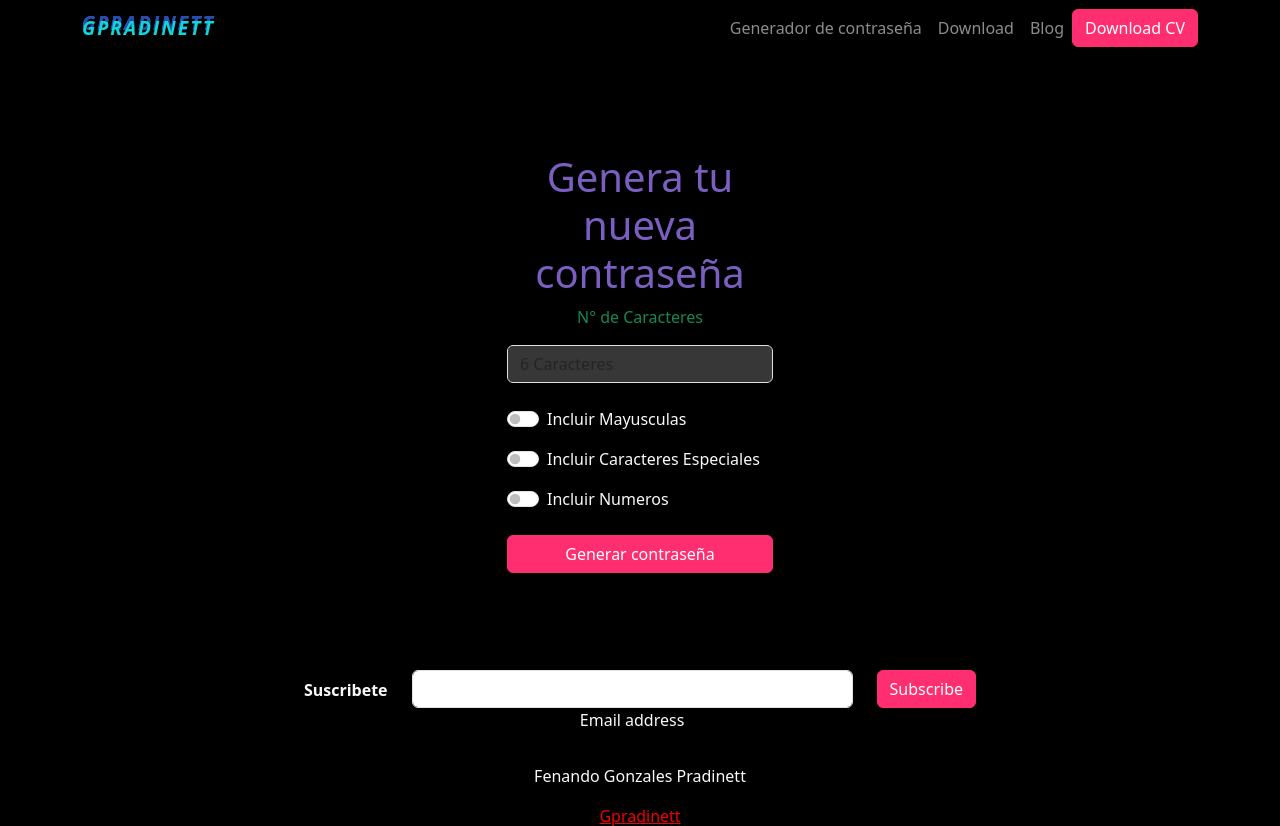
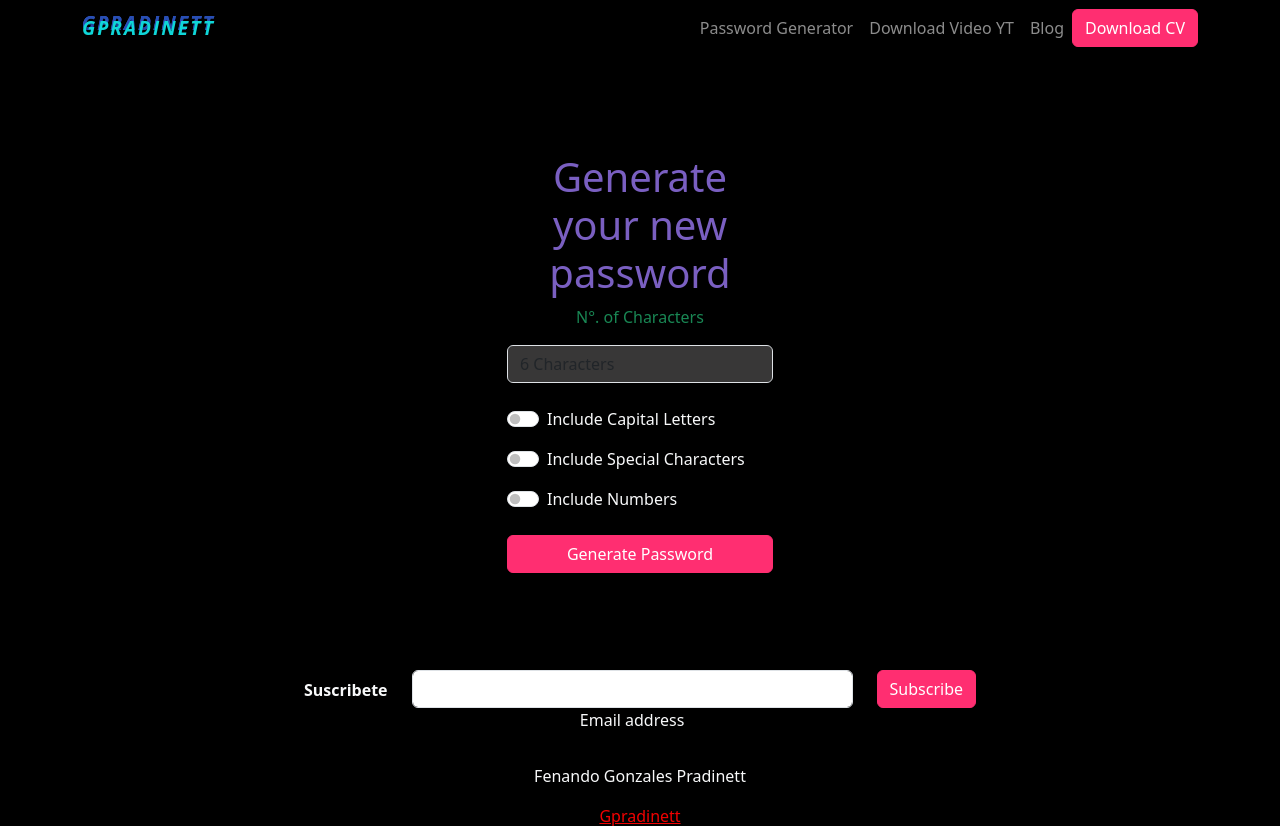
Before and after one commit to gpradinett/PortFolioWeb, a Django app: page /generator/ in a window 1280 px wide. Shown: the top 826 px of the page. Run offline with Django 4.2, Linux system fonts and the light colour scheme.

Commit message:
add new file

```diff
--- a/generator/templates/generator.html
+++ b/generator/templates/generator.html
@@ -6,38 +6,38 @@
 
         <form action="{% url 'generator_password' %}" class="card card-body p-5 bg-black" >
 
-        <h1 class="text-center text-success">Genera tu nueva contraseña</h1>
+        <h1 class="text-center text-success">Generate your new password</h1>
 
-        <label for="uppercase" class="text-center text-success">N° de Caracteres</label>
+        <label for="uppercase" class="text-center text-success">N°. of Characters</label>
         <p></p>
         <select name="length" id="length" class="form-control" style="background-color: rgb(56, 55, 55);">
-            <option value="6">6 Caracteres</option>
-            <option value="7">7 Caracteres</option>
-            <option value="8">8 Caracteres</option>
-            <option value="9">9 Caracteres</option>
-            <option value="10">10 Caracteres</option>
-            <option value="11">11 Caracteres</option>
-            <option value="12">12 Caracteres</option>
-            <option value="13">13 Caracteres</option>
+            <option value="6">6 Characters</option>
+            <option value="7">7 Characters</option>
+            <option value="8">8 Characters</option>
+            <option value="9">9 Characters</option>
+            <option value="10">10 Characters</option>
+            <option value="11">11 Characters</option>
+            <option value="12">12 Characters</option>
+            <option value="13">13 Characters</option>
         </select>
 
         <p></p>
         <div class="form-check form-switch my-2" >
-            <label for="uppercase" class="form-check-label">Incluir Mayusculas</label>
+            <label for="uppercase" class="form-check-label">Include Capital Letters</label>
             <input type="checkbox" name="uppercase" id="uppercase" class="form-check-input"/>
         </div>
 
         <div class="form-check form-switch my-2">
-            <label for="special" class="form-check-label">Incluir Caracteres Especiales</label>
+            <label for="special" class="form-check-label">Include Special Characters</label>
             <input type="checkbox" name="special" id="special" class="form-check-input">
         </div>
 
         <div class="form-check form-switch my-2">
-            <label for="numbers" class="form-check-label">Incluir Numeros</label>
+            <label for="numbers" class="form-check-label">Include Numbers</label>
             <input type="checkbox" name="numbers" id="numbers" class="form-check-input">
         </div>
         <p></p>
-        <button class="btn btn-primary">Generar contraseña</button>
+        <button class="btn btn-primary">Generate Password</button>
 </form>
 </div>
 
--- a/portfolio/templates/partials/navbar.html
+++ b/portfolio/templates/partials/navbar.html
@@ -10,10 +10,10 @@
       <div class="collapse navbar-collapse" id="navbarNav" >
         <ul class="navbar-nav ms-auto">
           <li class="nav-item">
-            <a class="nav-link" href="/generator/">Generador de contraseña</a>
+            <a class="nav-link" href="/generator/">Password Generator</a>
           </li>
           <li class="nav-item">
-            <a class="nav-link" href="/download/">Download</a>
+            <a class="nav-link" href="/download/">Download Video YT</a>
           </li>
           <li class="nav-item">
             <a class="nav-link" href="{% url 'blog:post' %}">Blog</a>
```
Also changed, not shown: download/templates/youtube.html (+5 -5 lines), portfolio/templates/home.html (+43 -14 lines), portfolio/templates/home1.html (added, +63 -0 lines).
